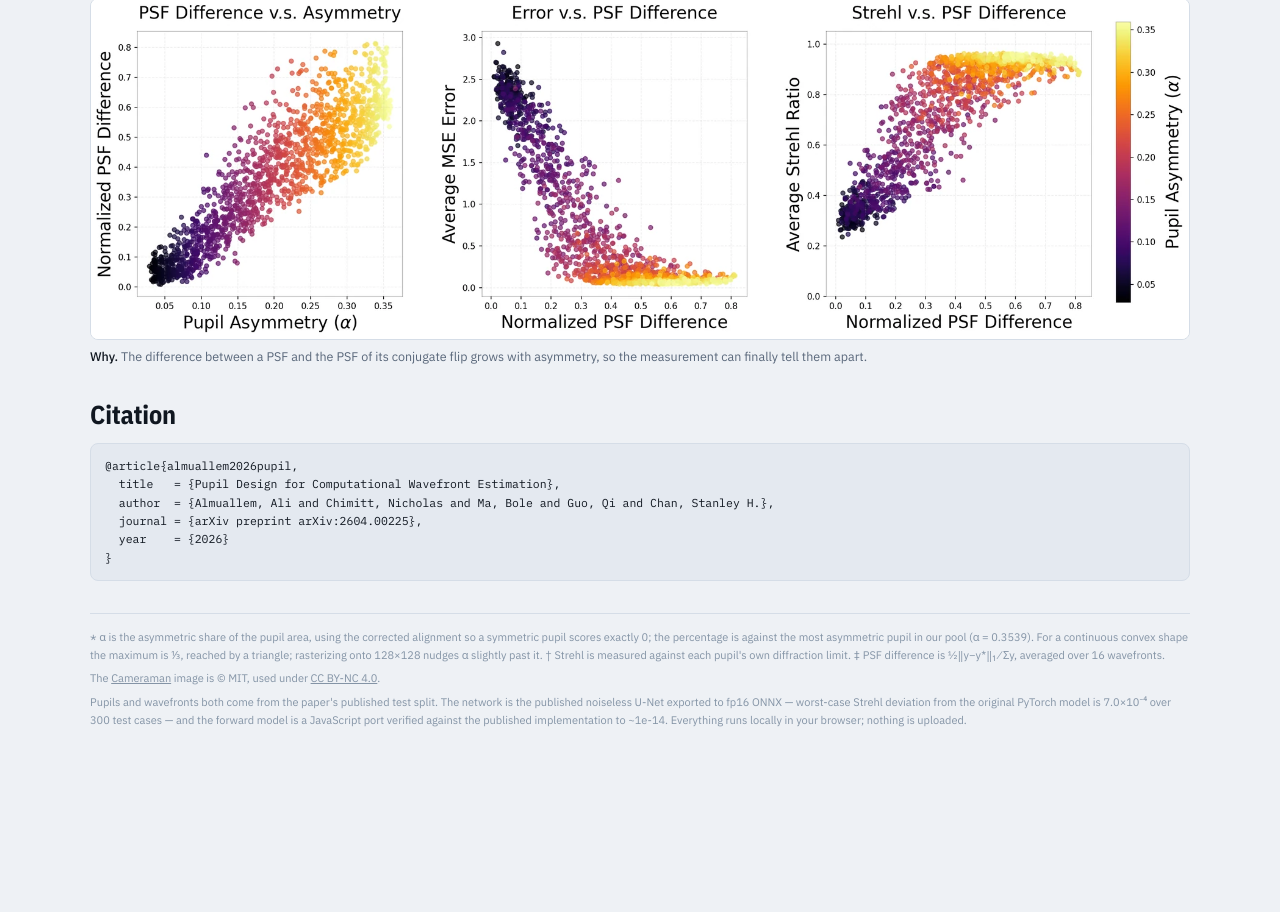
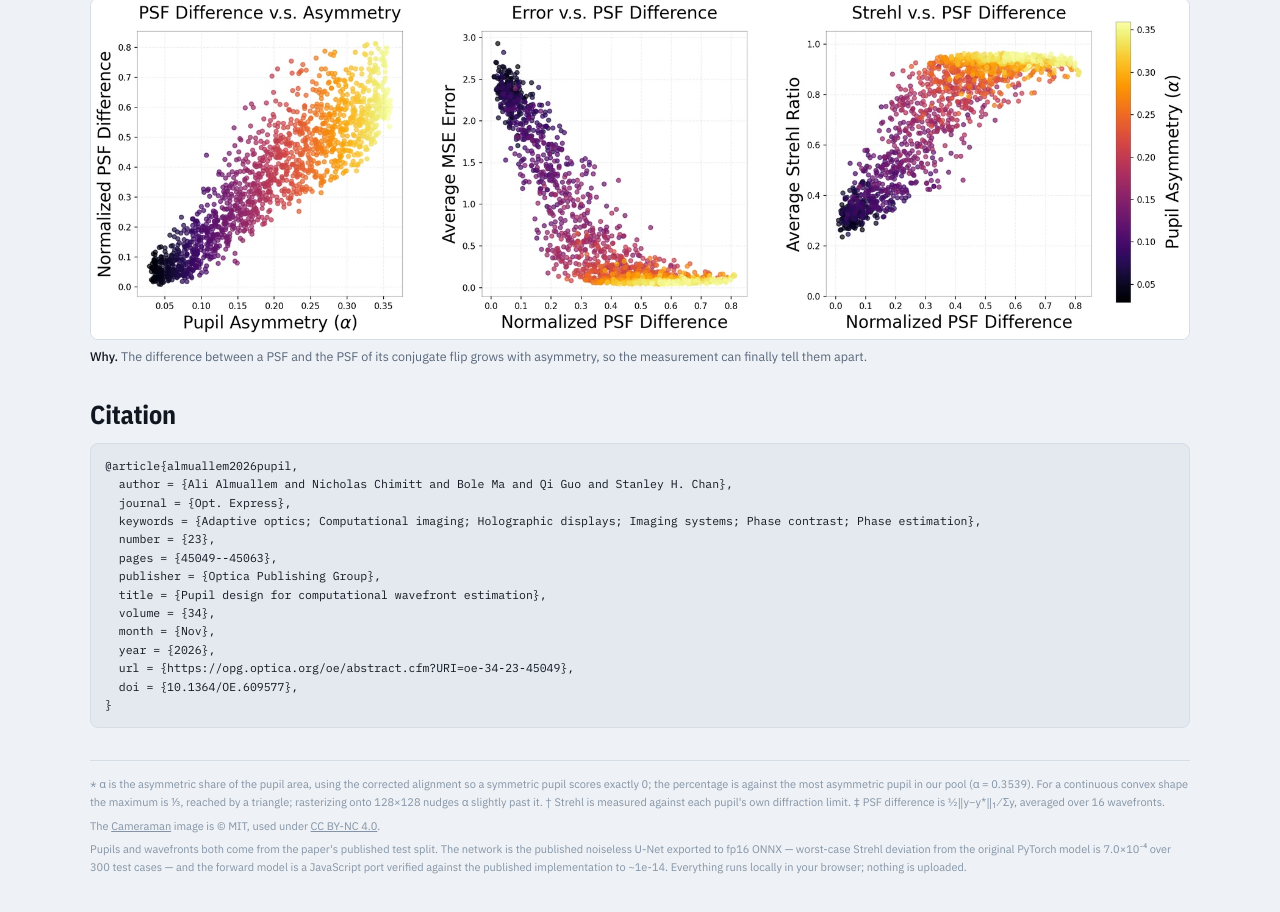
Before and after one commit to StanleyChanGroup/WavefrontPupilDesign, a website with bundled scripts: page docs/index.html in a window 1280 px wide. Shown: the part 3667-4579 px from the top of the page. Before the commit the page ends 4458 px from the top, so only its background shows below. Built offline with nearby package versions, Linux system fonts and the light colour scheme; files whose address does not match are found by name.

Commit message:
Update citation
Updated citation details for the article including author names, journal, keywords, and publication information.

```diff
--- a/docs/index.html
+++ b/docs/index.html
@@ -690,10 +690,18 @@ footer p{margin:0 0 6px}
   <section id="cite">
     <div class="shead"><h2>Citation</h2></div>
     <pre class="bib">@article{almuallem2026pupil,
-  title   = {Pupil Design for Computational Wavefront Estimation},
-  author  = {Almuallem, Ali and Chimitt, Nicholas and Ma, Bole and Guo, Qi and Chan, Stanley H.},
-  journal = {arXiv preprint arXiv:2604.00225},
-  year    = {2026}
+  author = {Ali Almuallem and Nicholas Chimitt and Bole Ma and Qi Guo and Stanley H. Chan},
+  journal = {Opt. Express},
+  keywords = {Adaptive optics; Computational imaging; Holographic displays; Imaging systems; Phase contrast; Phase estimation},
+  number = {23},
+  pages = {45049--45063},
+  publisher = {Optica Publishing Group},
+  title = {Pupil design for computational wavefront estimation},
+  volume = {34},
+  month = {Nov},
+  year = {2026},
+  url = {https://opg.optica.org/oe/abstract.cfm?URI=oe-34-23-45049},
+  doi = {10.1364/OE.609577},
 }</pre>
   </section>
 
```
